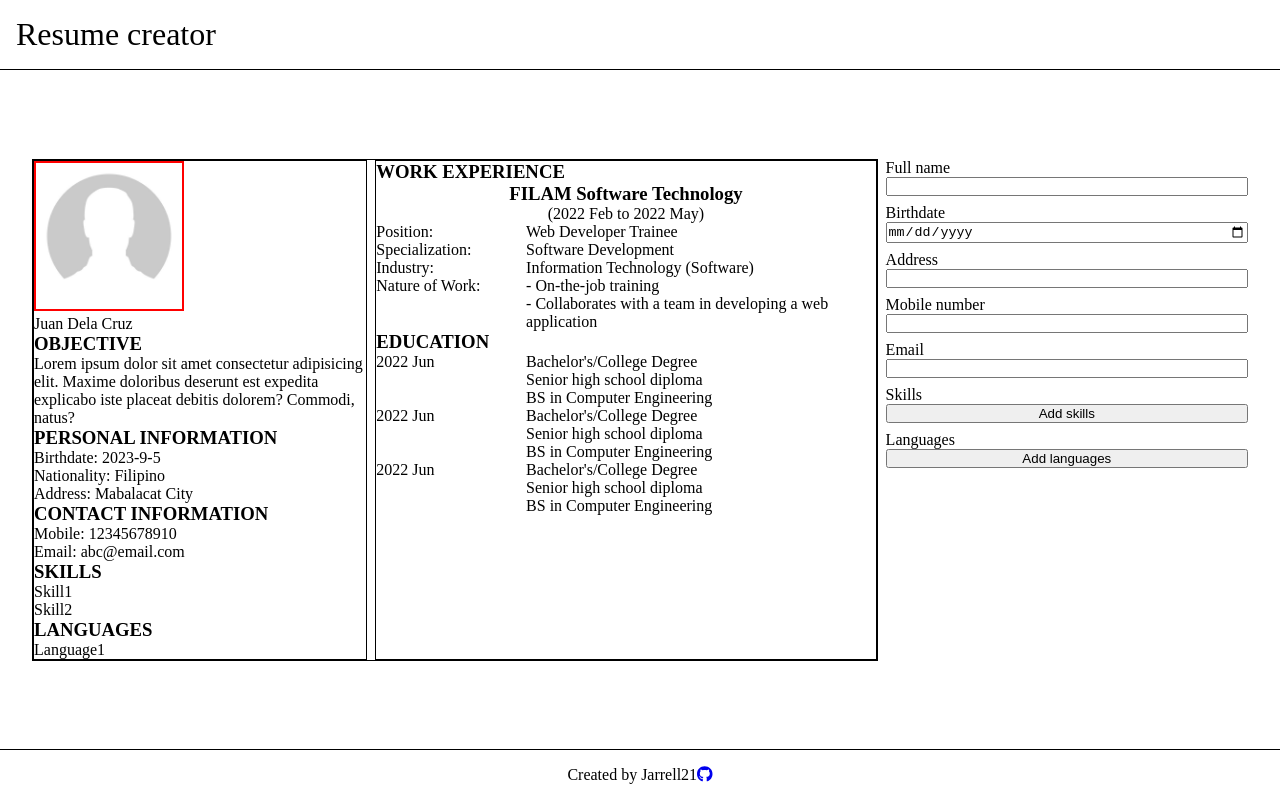
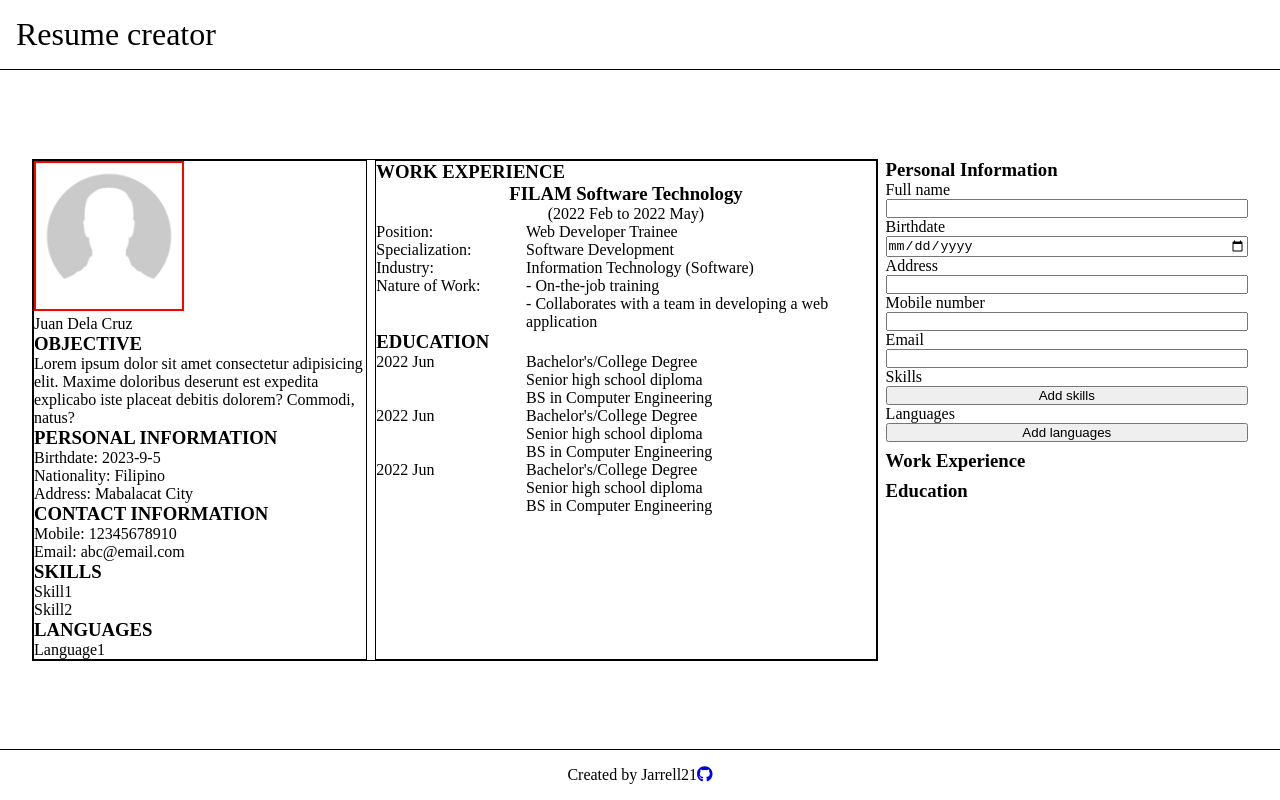
Before and after one commit to Jarrell21/cv-application, a React (Vite) app: page / in a window 1280 px wide. Built offline with nearby package versions, Linux system fonts and the light colour scheme.

Commit message:
Update sidebar

```diff
--- a/src/components/Sidebar.jsx
+++ b/src/components/Sidebar.jsx
@@ -34,7 +34,9 @@ function Side({ info, setInfo }) {
   }
 
   return (
-    <div className='side'>
+    <aside className='side'>
+      <div>
+        <h3>Personal Information</h3>
         {inputList.map((input) => {
           if(input.isArray){
             return (
@@ -63,6 +65,13 @@ function Side({ info, setInfo }) {
             )
         })}
       </div>
+      <div>
+        <h3>Work Experience</h3>
+      </div>
+      <div>
+        <h3>Education</h3>
+      </div>
+    </aside>
   )
 }
 
```
Lines whose indentation alone changed are shown as unchanged.
